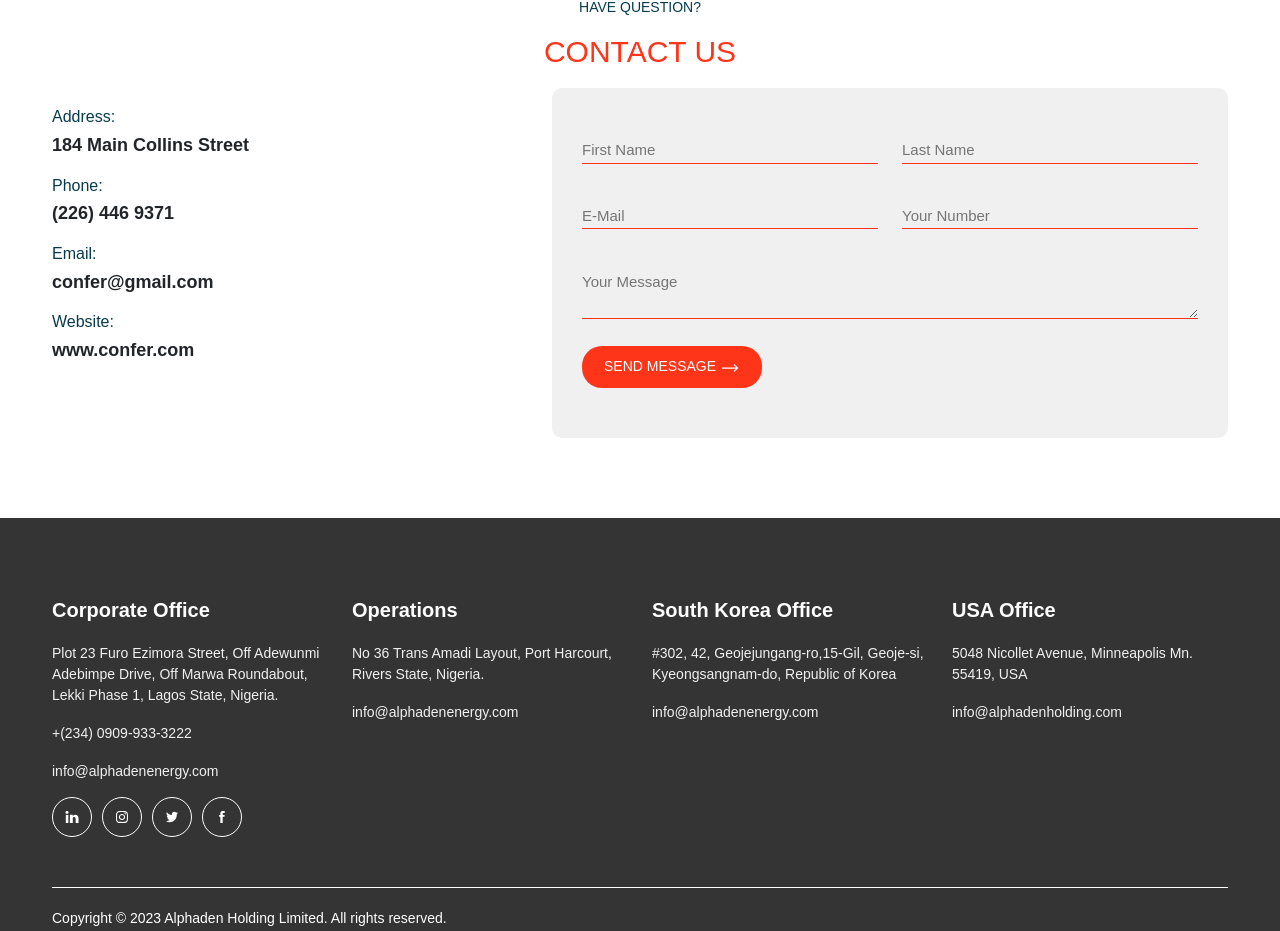
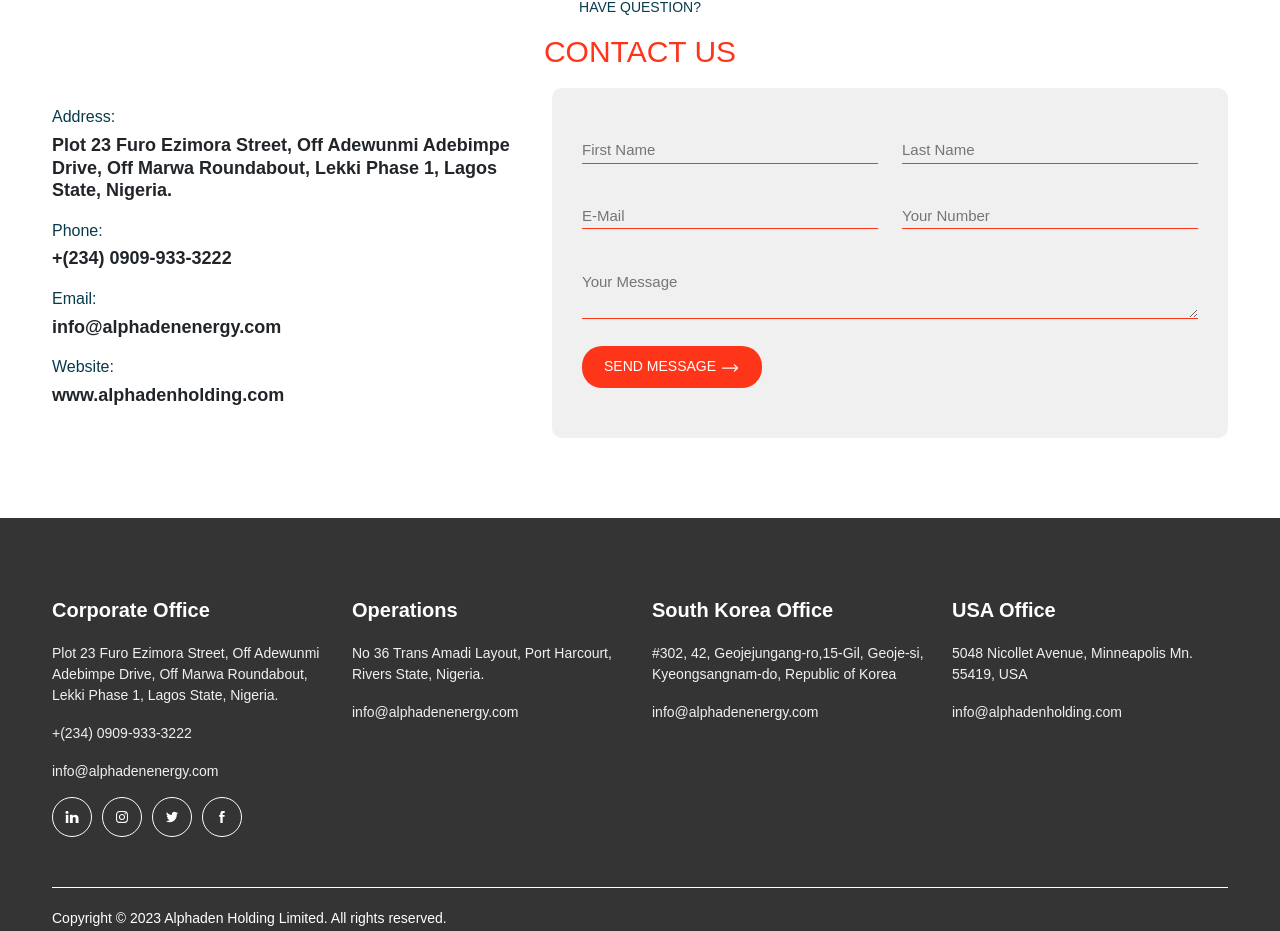
Before and after one commit to Wills-dev/alphaden, a Next.js app: page /about-us in a window 1280 px wide. Shown: the part 1614-2545 px from the top of the page. Built offline with nearby package versions, Linux system fonts and the light colour scheme.

Commit message:
feat: change about title

```diff
--- a/app/about-us/page.jsx
+++ b/app/about-us/page.jsx
@@ -162,19 +162,23 @@
               <div className={styles.addressCtn}>
                 <div>
                   <h5>Address:</h5>
-                  <p>184 Main Collins Street</p>
+                  <p>
+                    {" "}
+                    Plot 23 Furo Ezimora Street, Off Adewunmi Adebimpe Drive,
+                    Off Marwa Roundabout, Lekki Phase 1, Lagos State, Nigeria.
+                  </p>
                 </div>
                 <div>
                   <h5>Phone:</h5>
-                  <p>(226) 446 9371</p>
+                  <p>+(234) 0909-933-3222</p>
                 </div>
                 <div>
                   <h5>Email:</h5>
-                  <p>confer@gmail.com</p>
+                  <p>info@alphadenenergy.com</p>
                 </div>
                 <div>
                   <h5>Website:</h5>
-                  <p>www.confer.com</p>
+                  <p>www.alphadenholding.com</p>
                 </div>
               </div>
             </div>
```
Also changed, not shown: app/contact/page.jsx (+8 -4 lines), app/page.jsx (+8 -4 lines).
